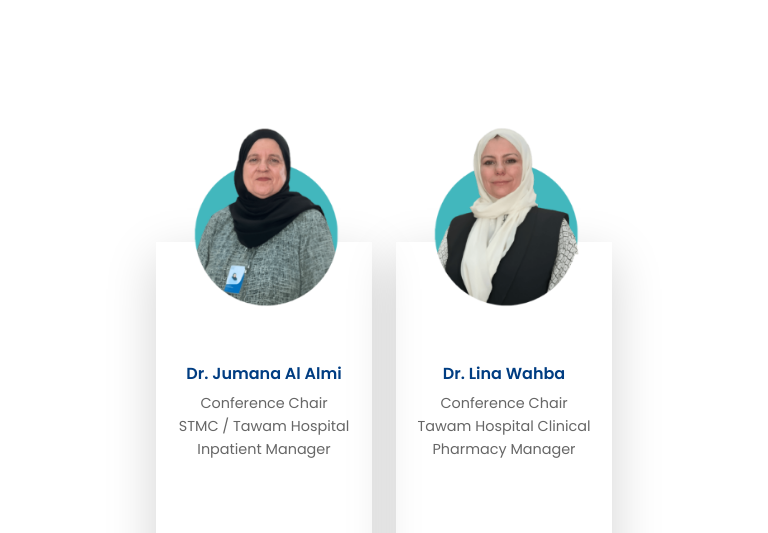
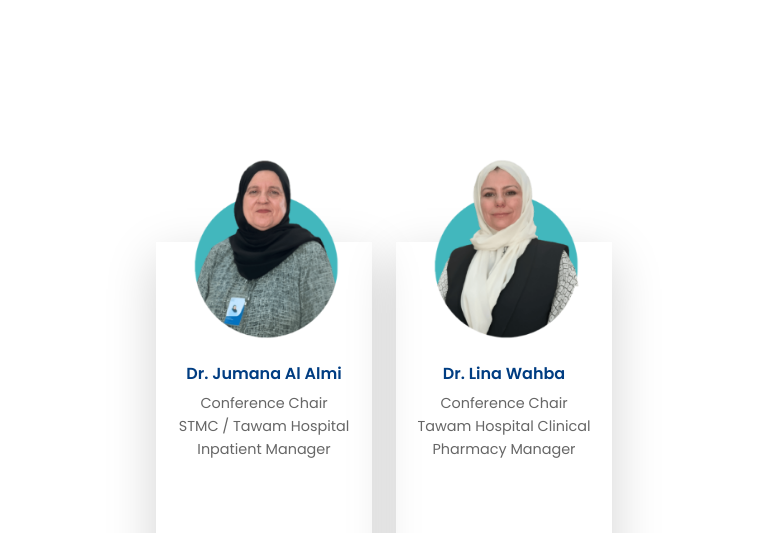
Before and after one commit to BSICTVince/pharmacy-conference, a plain HTML site: page scientific-committee.html in a window 768 px wide. Shown: the part 244-777 px from the top of the page. Drawn offline with Linux system fonts and the light colour scheme; a web font is replaced by a local one.

Commit message:
Update responsive.css

```diff
--- a/css/responsive.css
+++ b/css/responsive.css
@@ -301,10 +301,6 @@
         display: none;
     }
 
-    .team-card img {
-
-        top: 10vh;
-    }
 
 
     .card-body {
```
